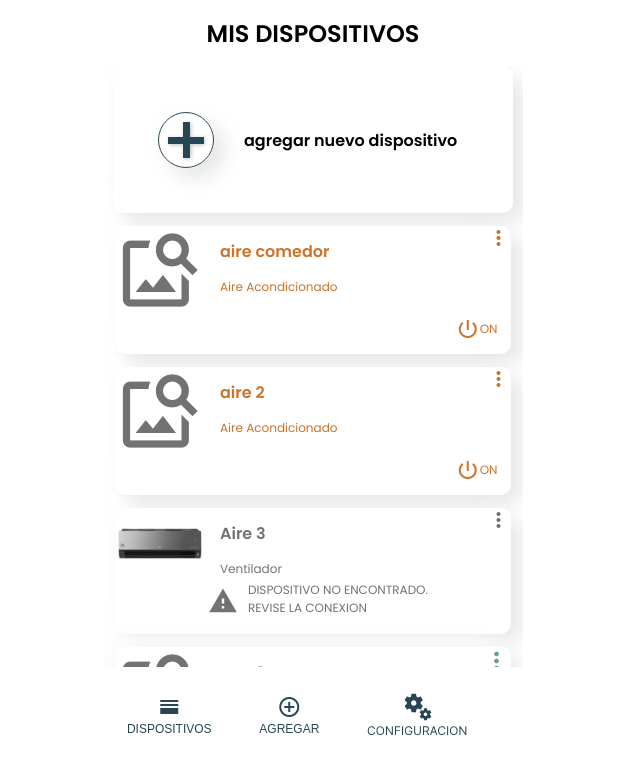
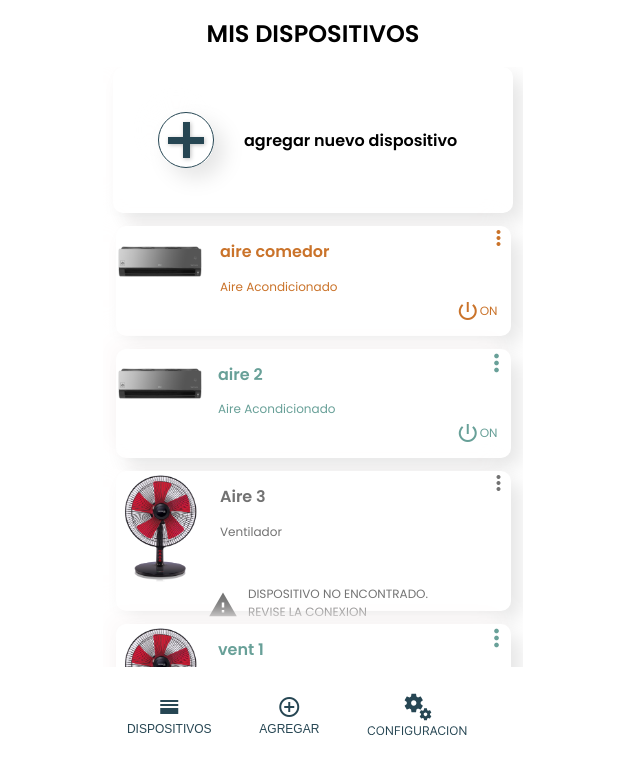
Before and after one commit to Ruodoit/Equipo-11, a React (Create React App) app in the folder Frontend/: page / in a window 1280 px wide. Shown: the top 774 px of the page, without its empty margins (327-967 px from the left). Built offline with nearby package versions, Linux system fonts and the light colour scheme.

Commit message:
se agregan imagenes a todas las cards

```diff
--- a/Frontend/public/aires2.json
+++ b/Frontend/public/aires2.json
@@ -16,7 +16,7 @@
     ],
     [
       2,
-      "off",
+      "on",
       "conect",
       "aire 2",
       25,
--- a/Frontend/src/components/listaItem/ListaItem.jsx
+++ b/Frontend/src/components/listaItem/ListaItem.jsx
@@ -11,7 +11,12 @@ export default function ListaItem(props) {
         <div>
           <div className='itemPrincipal'>
           <div className='contenedorImg'>
+          {dispositivo[11] ? (
             <img src={imgAireGris} alt='' className='imgItem' />
+            ) : (
+              <img src={imgVentilador} alt='' className='imgItem' />
+              )}
+
           </div>
 
             <div className='principalTxt'>
@@ -41,7 +46,14 @@ export default function ListaItem(props) {
     return (
       <div className='itemActivo'>
         <div className='itemPrincipal'>
-          <span class='material-icons itemImg'>image_search</span>
+        <div className='contenedorImg'>
+          {dispositivo[11] ? (
+            <img src={imgAireGris} alt='' className='imgItem' />
+            ) : (
+              <img src={imgVentilador} alt='' className='imgItem' />
+              )}
+
+          </div>
           <div className='principalTxt'>
             <h2>{dispositivo[3]}</h2>
             {dispositivo[11] ? (
@@ -65,7 +77,14 @@ export default function ListaItem(props) {
       <>
         <div className='itemInactivo'>
           <div className='itemPrincipal'>
-            <span class='material-icons itemImg'>image_search</span>
+          <div className='contenedorImg'>
+          {dispositivo[11] ? (
+            <img src={imgAireGris} alt='' className='imgItem' />
+            ) : (
+              <img src={imgVentilador} alt='' className='imgItem' />
+              )}
+
+          </div>
             <div className='principalTxt'>
               <h2>{dispositivo[3]}</h2>
               {dispositivo[11] ? (
```
